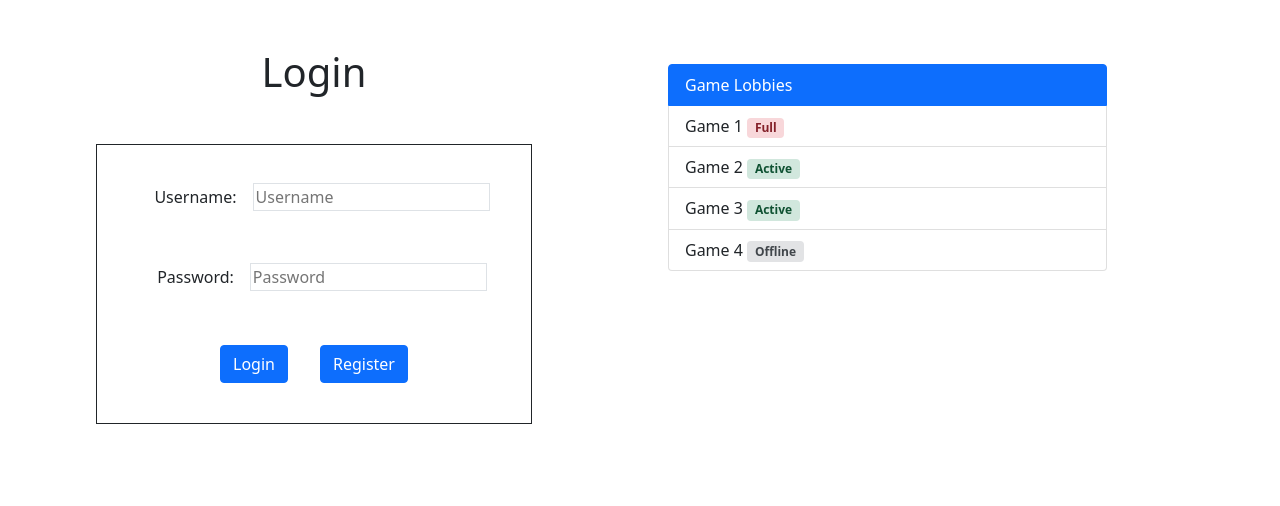
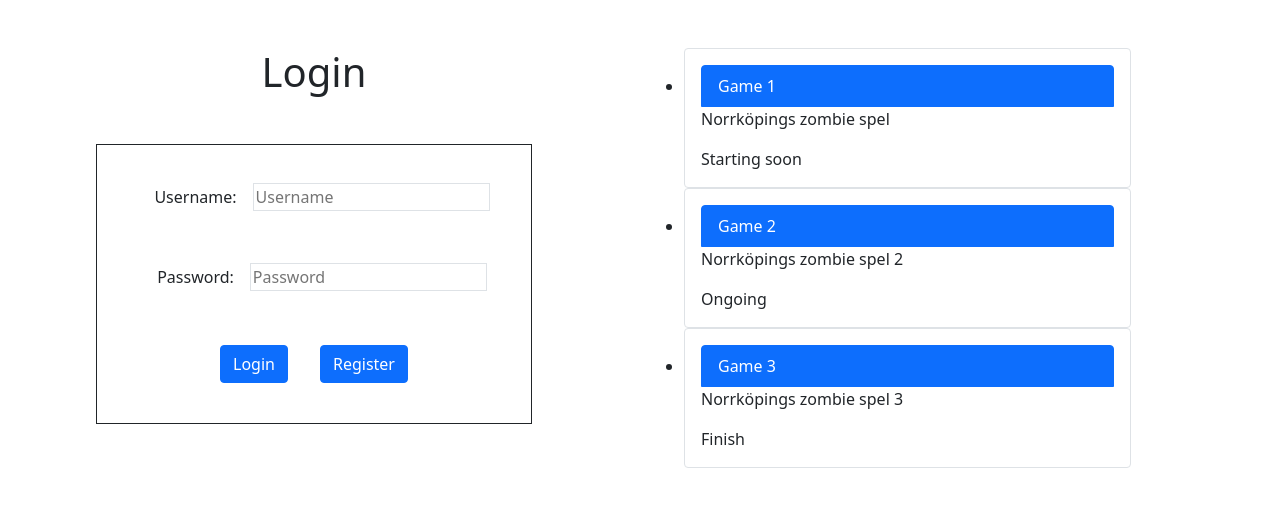
Before and after one commit to KittCheung1/HVZ, a Vue app in the folder Front end/: page / in a window 1280 px wide. Shown: the top 506 px of the page. Built offline with nearby package versions, Linux system fonts and the light colour scheme; the HTML template or start-up script is replaced by a standard one.

Commit message:
Func: Added game objects to landingpage-gamelobbies

```diff
--- a/Front end/src/components/LandingPage/GameLobbies.vue
+++ b/Front end/src/components/LandingPage/GameLobbies.vue
@@ -1,33 +1,60 @@
 <template>
-  <div class="list-group w-75 p-3">
-    <button type="button" class="list-group-item list-group-item-action active">
-      Game Lobbies
-    </button>
+  <ul >
+    <li v-for="gameItem in APIgameReq" :key="gameItem">
+      <div class="list-group w-75 p-3 border">
+        <!-- <button type="button" class="list-group-item list-group-item-action">Game Lobbies</button> -->
+        <button class="list-group-item list-group-item-action active">Game {{ gameItem.id }}</button>
+        <p>{{ gameItem.name }}</p>
+        <template v-if="gameItem.game_state === 1">Starting soon</template>
 
-    <button type="button" class="list-group-item list-group-item-action" data-toggle="collapse" data-target="#demo">Game 1
-      <span class="badge alert-danger">Full</span>
-    </button>
-    <button type="button" class="list-group-item list-group-item-action">Game 2
-      <span class="badge alert-success">Active</span>
-    </button>
-    <button type="button" class="list-group-item list-group-item-action">Game 3
-      <span class="badge alert-success">Active</span>
-    </button>
-    <button type="button" class="list-group-item list-group-item-action">Game 4
-      <span class="badge alert-secondary">Offline</span>
-    </button>
-  </div>
-
-
-
-
-
+        <template v-else-if="gameItem.game_state ===2">Ongoing</template>
+        <template v-else="gameItem.game_state ===3">Finish</template>
+        <!-- <button
+          type="button"
+          class="list-group-item list-group-item-action"
+          data-toggle="collapse"
+          data-target="#demo"
+        ></button>-->
+      </div>
+    </li>
+  </ul>
 </template>
 
 <script setup>
+let APIgameReq =
+  [
+    {
+      "id": 1,
+      "name": "Norrköpings zombie spel",
+      "game_state": 1,
+      "nw_lat": null,
+      "nw_lng": null,
+      "se_lat": null,
+      "se_lng": null
+    },
+    {
+      "id": 2,
+      "name": "Norrköpings zombie spel 2",
+      "game_state": 2,
+      "nw_lat": null,
+      "nw_lng": null,
+      "se_lat": null,
+      "se_lng": null
+    },
+    {
+      "id": 3,
+      "name": "Norrköpings zombie spel 3",
+      "game_state": 3,
+      "nw_lat": null,
+      "nw_lng": null,
+      "se_lat": null,
+      "se_lng": null
+    }
+  ]
+
+
 
 </script>
 
 <style>
-
 </style>
--- a/Front end/src/components/LandingPage/Lobby.vue
+++ b/Front end/src/components/LandingPage/Lobby.vue
@@ -5,44 +5,23 @@
     <div class="Title Lobby">
         <h1>Game Lobby</h1>
     </div>
-    <div class=" ">
+    <div class>
         <div class="m-5">
-            <ul class="list-unstyled m-5">
-                <li>
+            <ul class="list-unstyled m-5 ">
+                <li v-for="gameItem in APIgameReq" :key="gameItem">
                     <div class="list-group">
                         <a
                             href="#"
                             class="list-group-item list-group-item-action align-items-start active"
                         >
                             <div class="d-flex justify-content-between">
-                                <h5 class="mb-1">Game 1</h5>
-                                <small>3 days ago</small>
+                                <h5 class="mb-1">{{APIgameReq.name}}</h5>
+                                <small>{{}}</small>
                             </div>
                             <p class="mb-1">Players 1/10</p>
-                            <small>Game State   Open</small>
+                            <small>{{APIgameReq.game_state}}</small>
                         </a>
-                        <a
-                            href="#"
-                            class="list-group-item list-group-item-action flex-column align-items-start"
-                        >
-                            <div class="d-flex w-100 justify-content-between">
-                                <h5 class="mb-1">Game 1</h5>
-                                <small>3 days ago</small>
-                            </div>
-                            <p class="mb-1">Players 1/10</p>
-                            <small>Game State   Not Open</small>
-                        </a>
-                        <a
-                            href="#"
-                            class="list-group-item list-group-item-action flex-column align-items-start"
-                        >
-                            <div class="d-flex w-100 justify-content-between">
-                                <h5 class="mb-1">Game 1</h5>
-                                <small>3 days ago</small>
-                            </div>
-                            <p class="mb-1">Players 1/10</p>
-                            <small>Game State  Not Open </small>
-                        </a>
+
                     </div>
                 </li>
             </ul>
```
